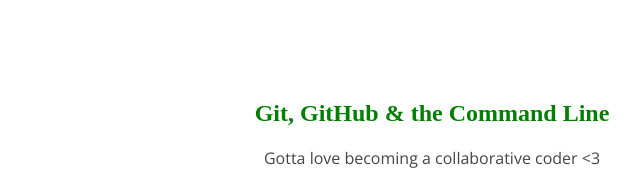
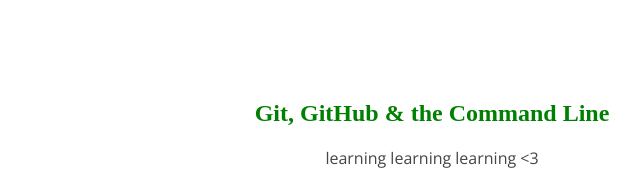
Before and after one commit to hellavet/105-project, a plain HTML site: page index.html in a window 1280 px wide. Shown: the top 182 px of the page, without its empty margins (208-848 px from the left). Drawn offline with nearby package versions, Linux system fonts and the light colour scheme.

Commit message:
added text

```diff
--- a/index.html
+++ b/index.html
@@ -9,7 +9,7 @@
 <body>
 	<section>
 		<h1>Git, GitHub & the Command Line</h1>
-		<p>Gotta love becoming a collaborative coder <3</p>
+		<p>learning learning learning <3</p>
 		<img src="img/happy-blue-robot.png">
 	</section>
 </body>
```
